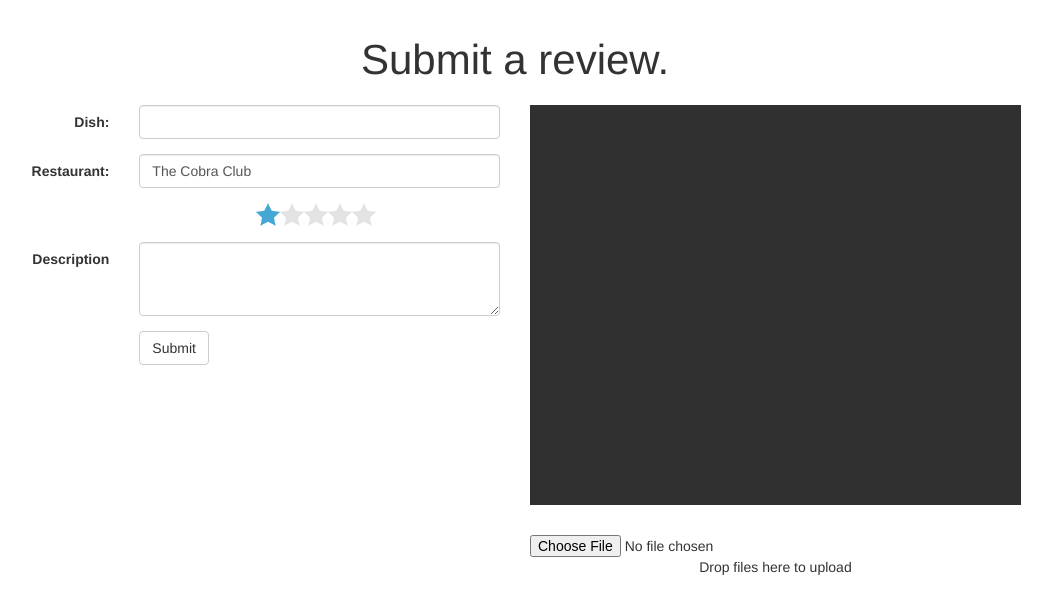
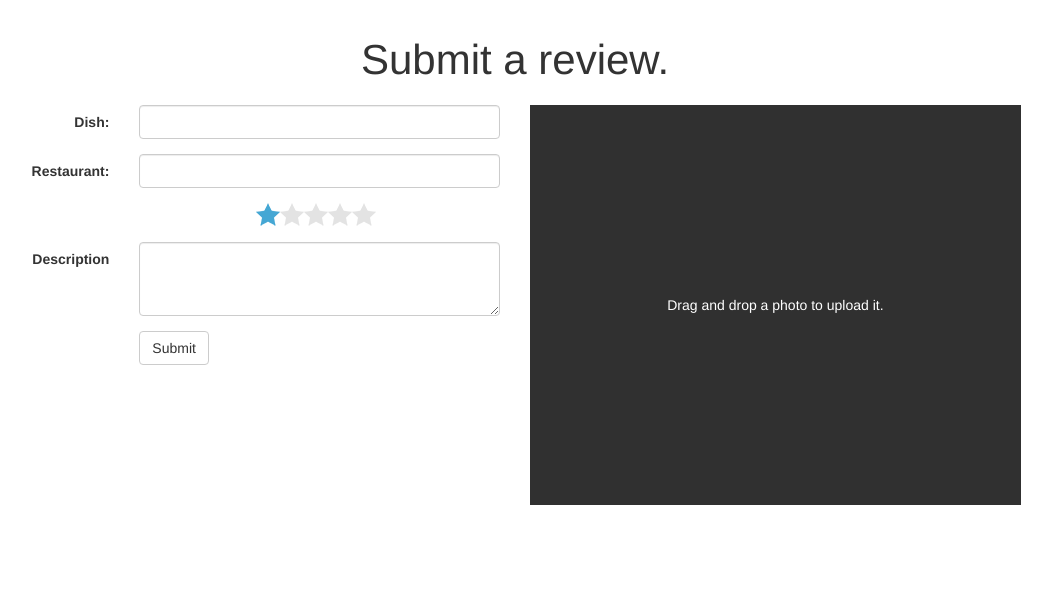
Before and after one commit to mzw4/brick, a Flask app: template templates/review.html in a window 1280 px wide. Shown: the top 614 px of the page, without its empty margins (125-1177 px from the left). Run offline with Flask 2, Linux system fonts and the light colour scheme; the template is opened without the code that fills it, so the values that code supplies are empty; some libraries are stand-ins or nearby versions.

Commit message:
dropzone stuff good

```diff
--- a/static/css/review.css
+++ b/static/css/review.css
@@ -16,7 +16,7 @@ body {
   height: 400px;
 }
 
-#img_wrapper {
+#image_wrapper {
   height: 400px;
   width: 100%;
   margin-bottom: 30px;
@@ -26,6 +26,47 @@ body {
 #img_display {
   height: 400px;
   max-width: 100%;
+  display: none;
+}
+
+#upload_help_text {
+  color: white;
+}
+
+/* Dropzone stlying */
+
+.dropzone {
+  position: absolute;
+  top: 0;
+  bottom: 0;
+  left: 0;
+  right: 0;
+  border: none;
+  opacity: 0;
+  color: white;
+  padding: 0;
+  margin: none;
+}
+
+.dropzone:hover {
+  cursor: pointer;
+  opacity: 0.2;
+  background-color: black;
+}
+
+.dropzone .dz-message {
+  margin: 0;
+  position: relative;
+  top: 50%;
+  -webkit-transform: translateY(-50%);
+  -ms-transform: translateY(-50%);
+  transform: translateY(-50%);
+}
+
+#hide {
+  display: none;
+}
+.dz-preview {
   display: none;
 }
 
@@ -111,6 +152,8 @@ textarea {
     border: 1px solid rgba(0, 0, 0, 0.2);
     border-radius: 8px;
     box-shadow: 0 5px 10px rgba(0,0,0,.2);
+    overflow: auto;
+    max-height: 300px;
 }
 
 .tt-suggestion {
@@ -163,9 +206,3 @@ only screen and (min-device-pixel-ratio : 1.5),
         background-size: 24px 48px;
     }
 }
-
-/* Dropzone stlying */
-
-.dropzone {
-
-}
--- a/static/js/review.js
+++ b/static/js/review.js
@@ -11,12 +11,12 @@ $(function () {
   $restaurant_field = $('#restaurant_field');
   $dish_field = $('#dish_field');
   $description_field = $('#description_field');
-  $image_field = $('#image_field');
   $img_display = $('#img_display');
   $image_upload_form = $('#image_upload_form');
   $submit_button = $('#submit_button');
+  $upload_help_text = $('#upload_help_text');
 
-  $restaurant_field.val('The Cobra Club');
+  // $restaurant_field.val('The Cobra Club');
 
   // initialize star rating input
   $rating_field.barrating({
@@ -33,22 +33,22 @@ $(function () {
     ajax_submit_review()
   });
 
+  // initialize dropzone
+  var myDropzone = new Dropzone("#image_upload_form", {
+    previewsContainer: '#hide', // hide that crappy preview thing
+    dictDefaultMessage: ''
+  });
+
   // image upload callback
-  $image_field.on('change', function(event) {
+  myDropzone.on("complete", function(file) {
     var reader = new FileReader();
     reader.onload = function(e) {
       var binary = e.target.result;
       uploaded_photo = binary;
       $img_display.attr('src', binary).hide().fadeIn();
+      $upload_help_text.fadeOut();
     }
-    reader.readAsDataURL(this.files[0]);
-  });
-
-  // initialize dropzone
-  // $image_upload_form.dropzone();
-  var myDropzone = new Dropzone("#image_upload_form");
-  myDropzone.on("complete", function(file) {
-    console.log(file);
+    reader.readAsDataURL(file);
   });
 
   // load name data and initialize typeahead
--- a/templates/review.html
+++ b/templates/review.html
@@ -3,13 +3,11 @@
 <link rel="stylesheet" type="text/css" href="{{ url_for('static', filename='css/review.css') }}" />
 
 <script src="https://ajax.googleapis.com/ajax/libs/jquery/2.1.3/jquery.min.js"></script>
-<script src="{{ url_for('static', filename='js/lib/typeahead.bundle.js') }}"></script>
-<script src="{{ url_for('static', filename='js/lib/jquery.barrating.min.js') }}"></script>
-<script src="{{ url_for('static', filename='js/lib/dropzone.js') }}"></script>
+<script src="{{ url_for('static', filename='js/lib_cool/typeahead.bundle.js') }}"></script>
+<script src="{{ url_for('static', filename='js/lib_cool/jquery.barrating.min.js') }}"></script>
+<script src="{{ url_for('static', filename='js/lib_cool/dropzone.js') }}"></script>
 <script src="{{ url_for('static', filename='js/review.js') }}"></script>
 
-<script src="https://rawgit.com/enyo/dropzone/master/dist/dropzone.js"></script>
-<link rel="stylesheet" href="https://rawgit.com/enyo/dropzone/master/dist/dropzone.css">
 
 <div id="content_panel">
   <div id="input_panel" class="text_center row">
@@ -72,12 +70,13 @@
 
 
     <div class="col-sm-5">
-      <div id="img_wrapper">
+      <div id="image_wrapper">
         <img id="img_display" src=""/>
+        <div id="upload_help_text" class="vertical_center">Drag and drop a photo to upload it.</div>
+        <form action="#" class="dropzone" id="image_upload_form">
+        </form>
       </div>
-      <form action="/file-upload" class="dropzone" id="image_upload_form">
-        <input type='file' name='file' id='image_field' accept='image/*'>
-      </form>
+      <div id="hide"></div>
     </div>
 
 
```
